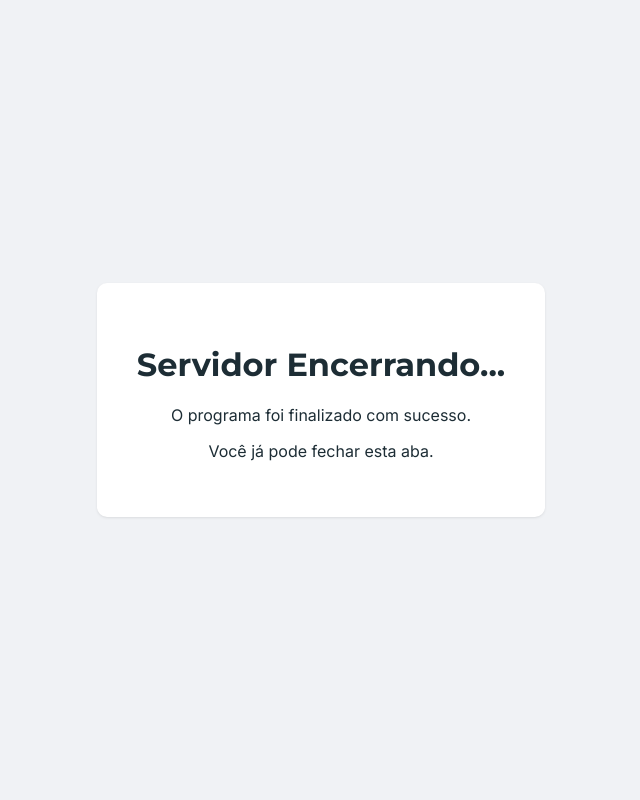
After one commit to alvaroBar/sistema-luthieria, a Flask app: template app/templates/shutdown.html in a window 1280 px wide. The commit adds this page. Shown: the whole page, without its empty margins (319-959 px from the left). Run offline with Flask 3, Linux system fonts and the light colour scheme; the template is opened without the code that fills it, so the values that code supplies are empty.

```diff
--- /dev/null
+++ b/app/templates/shutdown.html
@@ -0,0 +1,32 @@
+<!DOCTYPE html>
+<html lang="pt-br">
+<head>
+    <meta charset="UTF-8">
+    <meta name="viewport" content="width=device-width, initial-scale=1.0">
+    <title>Encerrando Servidor</title>
+    <link rel="stylesheet" href="{{ url_for('static', filename='style.css') }}">
+    <style>
+        body {
+            display: flex;
+            justify-content: center;
+            align-items: center;
+            height: 100vh;
+            background-color: var(--cor-fundo);
+        }
+        .message-box {
+            text-align: center;
+            padding: 40px;
+            background-color: var(--cor-fundo-card);
+            border-radius: var(--raio-borda-card);
+            box-shadow: var(--sombra-card);
+        }
+    </style>
+</head>
+<body>
+    <div class="message-box">
+        <h1>Servidor Encerrando...</h1>
+        <p class="subtitle">O programa foi finalizado com sucesso.</p>
+        <p>Você já pode fechar esta aba.</p>
+    </div>
+</body>
+</html>
```
Also changed, not shown: app/__init__.py (+14 -1 lines), app/routes.py (+12 -7 lines), app/templates/404.html (added, +15 -0 lines), app/templates/500.html (added, +16 -0 lines), app/templates/base.html (+7 -6 lines), luthier.db.
